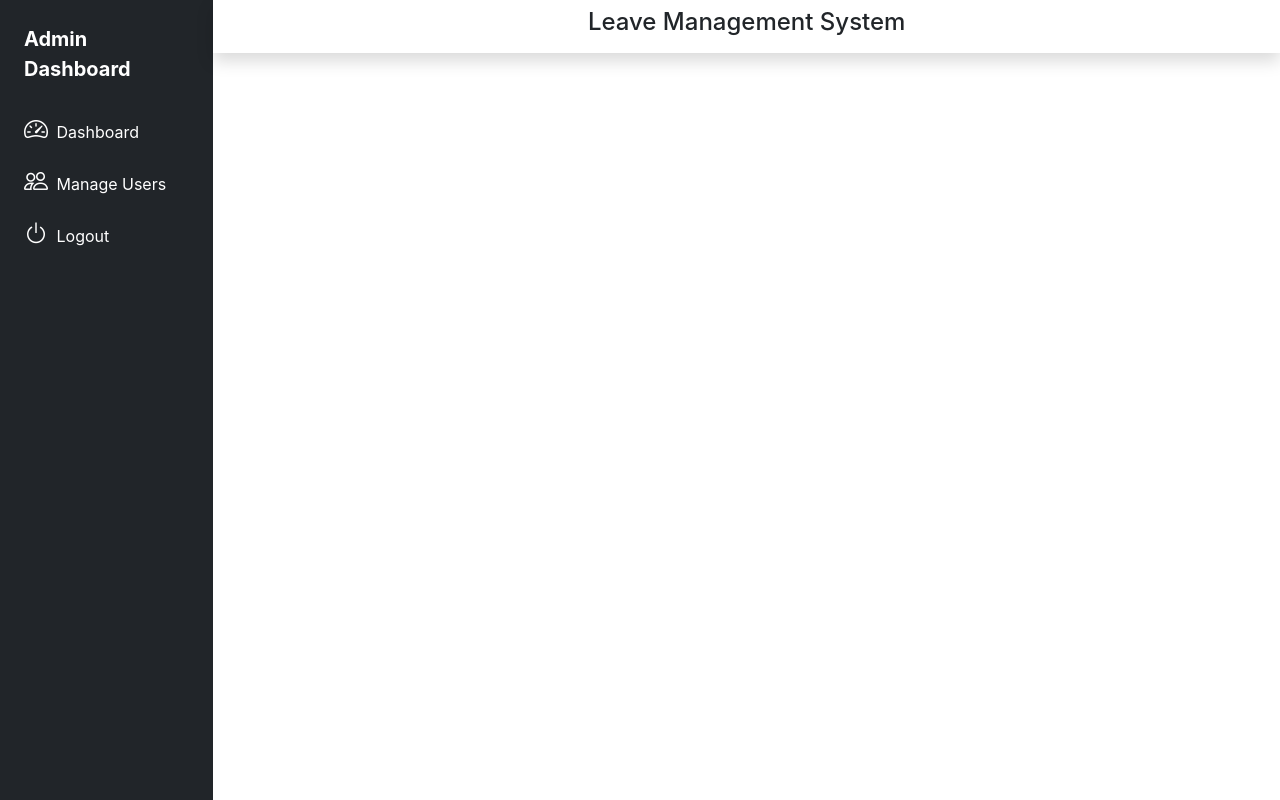
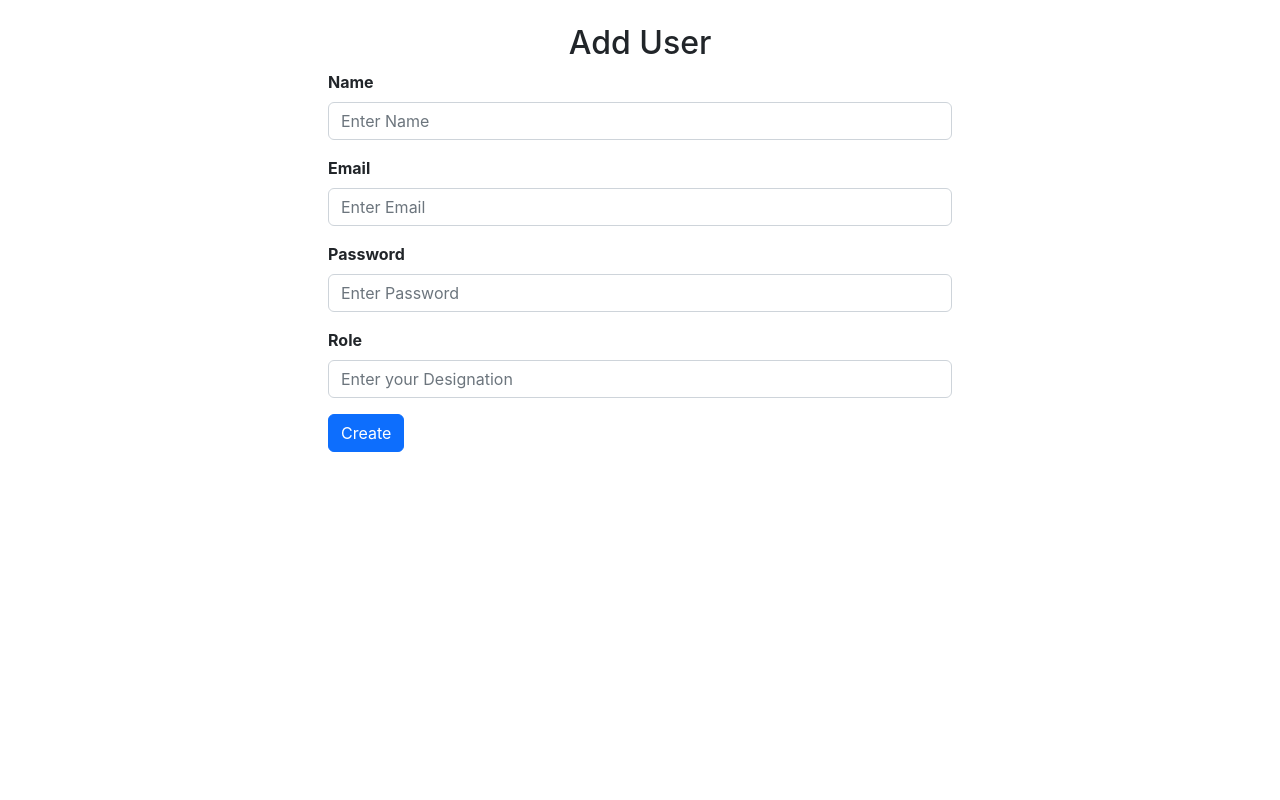
Before and after one commit to ChandanPathak01/8thSemProject, a React (Create React App) app in the folder frontend/role-based-access/: page /admin-home in a window 1280 px wide. Built offline with nearby package versions, Linux system fonts and the light colour scheme; no server answers.

Commit message:
user registration done

```diff
--- a/frontend/role-based-access/src/pages/AdminHome.jsx
+++ b/frontend/role-based-access/src/pages/AdminHome.jsx
@@ -1,14 +1,14 @@
 import React from 'react';
+import RegistrationForm from './RegistrationForm';
 
-
-import Dashboard from './Dashboard';
+// import Dashboard from './Dashboard';
 
 const AdminHome = () => {
   return (
     <div>
 
-
-      <Dashboard/>
+      <RegistrationForm/>
+      {/* <Dashboard/> */}
     </div>
   );
 };
--- a/frontend/role-based-access/src/pages/Login.jsx
+++ b/frontend/role-based-access/src/pages/Login.jsx
@@ -19,6 +19,7 @@ const Login = () => {
       .post("http://localhost:8000/login", credentials)
       .then((response) => {
         if (response.data.role=== "Admin") {
+          localStorage.setItem('token',response.data.token);
           navigate("/admin-home");
         } else if (response.data.role === "Faculty") {
           navigate("/faculty-home");
--- a/frontend/role-based-access/src/pages/RegistrationForm.jsx
+++ b/frontend/role-based-access/src/pages/RegistrationForm.jsx
@@ -134,8 +134,12 @@ function AddUser() {
 		formdata.append("role", data.role);
     // formdata.append("department",data.department);
 	// 	formdata.append("image", data.image);
-		axios.post('http://localhost:8000/userReg/register', formdata, {
-			withCredentials: true // Include credentials in the request
+	 const token= localStorage.getItem('token')
+		axios.post('http://localhost:8000/userReg/register', data, {
+			headers:{
+				'Content-Type': 'application/json',
+				'Authorization':`Bearer ${token}`
+			}
 		  }) //yha pe add user ka api hoga
 		.then(res => {
 			navigate('/ManageUser')
```
Also changed, not shown: 1 other file (tests, documents, lock files or other folders).
